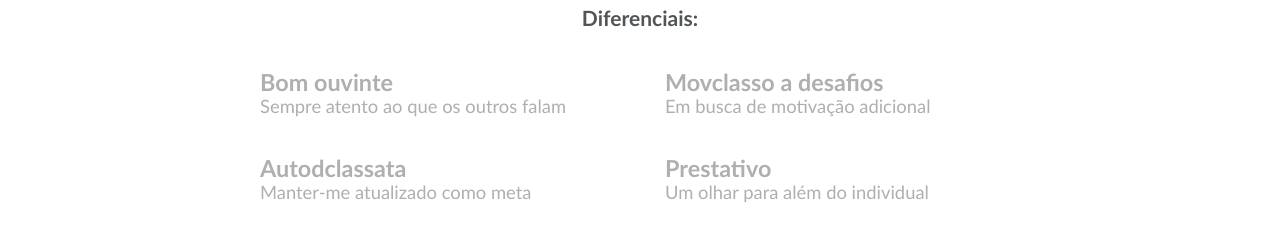
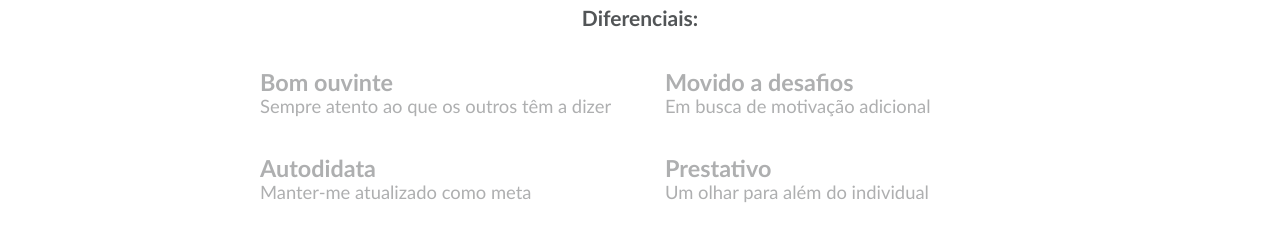
Before and after one commit to jeanmendescs/landing_page, a React (Create React App) app: page / in a window 1280 px wide. Shown: the part 2319-2551 px from the top of the page. Built offline with nearby package versions, Linux system fonts and the light colour scheme.

Commit message:
grammar errors fixes

```diff
--- a/src/components/Partner.jsx
+++ b/src/components/Partner.jsx
@@ -7,14 +7,14 @@ const Partner = () => {
       <div class="differentials">
         <div class="differentials-unity">
           <h3>Bom ouvinte</h3>
-          <p>Sempre atento ao que os outros falam</p>
+          <p>Sempre atento ao que os outros têm a dizer</p>
         </div>
         <div class="differentials-unity">
-          <h3>Autodclassata</h3>
+          <h3>Autodidata</h3>
           <p>Manter-me atualizado como meta</p>
         </div>
         <div class="differentials-unity">
-          <h3>Movclasso a desafios</h3>
+          <h3>Movido a desafios</h3>
           <p>Em busca de motivação adicional</p>
         </div>
         <div class="differentials-unity">
--- a/src/style.css
+++ b/src/style.css
@@ -352,7 +352,7 @@ ul li {
   }
 
   .presentation .container > div {
-    margin: 10px auto 0 auto;
+    margin: 15px auto 0 auto;
   }
 }
 
```
